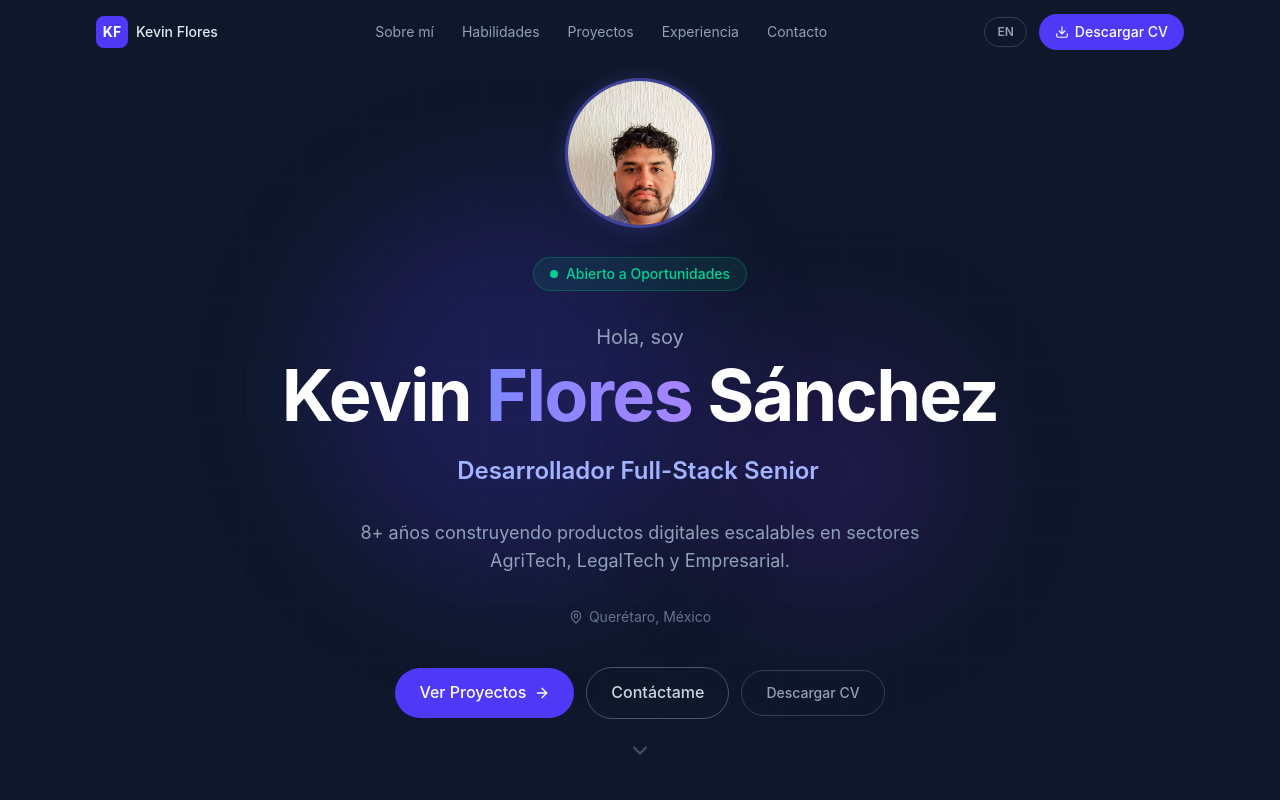
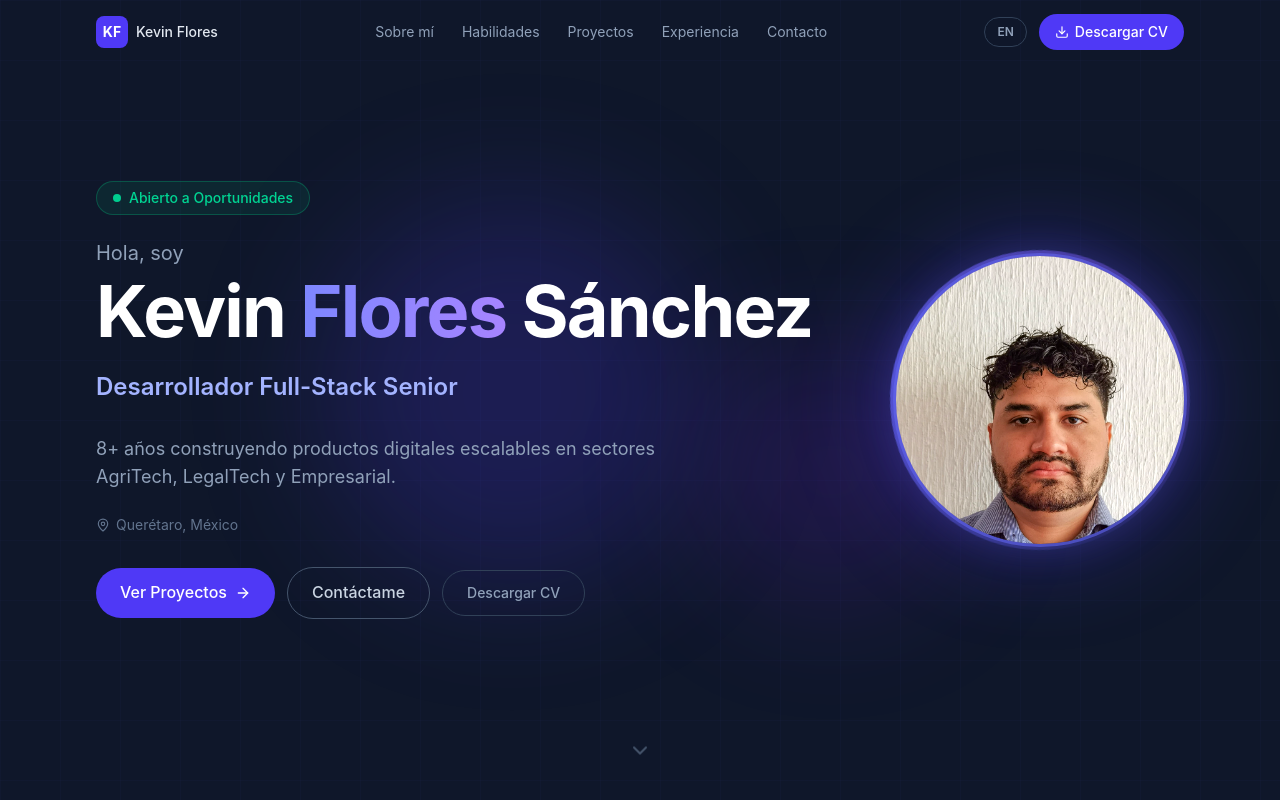
Before and after one commit to kevinflosan/portfolio, a Next.js app: page /portfolio/es in a window 1280 px wide. Shown: the top 800 px of the page. Built offline with nearby package versions, Linux system fonts and the light colour scheme.

Commit message:
Cambios en la imagen

```diff
--- a/app/globals.css
+++ b/app/globals.css
@@ -44,3 +44,8 @@ body {
 ::-webkit-scrollbar-thumb:hover {
   background: #6366f1;
 }
+
+@keyframes spin {
+  from { transform: rotate(0deg); }
+  to { transform: rotate(360deg); }
+}
--- a/components/Hero.tsx
+++ b/components/Hero.tsx
@@ -78,28 +78,13 @@ export default function Hero({ locale }: { locale: string }) {
       <div className="absolute top-1/4 left-1/4 w-96 h-96 bg-indigo-600/20 rounded-full blur-3xl pointer-events-none" />
       <div className="absolute bottom-1/4 right-1/4 w-64 h-64 bg-violet-600/15 rounded-full blur-3xl pointer-events-none" />
 
-      <div className="relative z-10 max-w-4xl mx-auto px-4 sm:px-6 lg:px-8 text-center">
-        {/* Profile photo */}
-        <div className="flex justify-center mb-8">
-          <div
-            className="relative w-32 h-32 sm:w-36 sm:h-36 rounded-full overflow-hidden transition-transform duration-300 hover:scale-105"
-            style={{
-              boxShadow: '0 0 0 3px rgba(99,102,241,0.5), 0 0 24px rgba(99,102,241,0.3)',
-            }}
-          >
-            <img
-              src="/portfolio/kevin-foto.jpg"
-              alt="Kevin Flores Sánchez"
-              className="w-full h-full object-cover object-top"
-              style={{
-                filter: 'contrast(1.08) brightness(1.06) saturate(1.1)',
-              }}
-            />
-          </div>
-        </div>
+      <div className="relative z-10 max-w-6xl mx-auto px-4 sm:px-6 lg:px-8 w-full">
+        <div className="flex flex-col-reverse lg:flex-row items-center justify-between gap-12 lg:gap-16">
 
+          {/* Left: text content */}
+          <div className="flex-1 text-center lg:text-left">
             {/* Open to work badge */}
-        <div className="inline-flex items-center gap-2 px-4 py-1.5 mb-8 rounded-full border border-emerald-500/30 bg-emerald-500/10 text-emerald-400 text-sm font-medium">
+            <div className="inline-flex items-center gap-2 px-4 py-1.5 mb-6 rounded-full border border-emerald-500/30 bg-emerald-500/10 text-emerald-400 text-sm font-medium">
               <span className="w-2 h-2 rounded-full bg-emerald-400 animate-pulse" />
               {t('openToWork')}
             </div>
@@ -115,7 +100,7 @@ export default function Hero({ locale }: { locale: string }) {
             </h1>
 
             {/* Typewriter role */}
-        <div className="h-10 sm:h-12 flex items-center justify-center mb-6">
+            <div className="h-10 sm:h-12 flex items-center justify-center lg:justify-start mb-6">
               <span className="text-lg sm:text-2xl font-semibold text-indigo-300">
                 {displayText}
                 <span
@@ -127,18 +112,18 @@ export default function Hero({ locale }: { locale: string }) {
             </div>
 
             {/* Description */}
-        <p className="text-slate-400 text-base sm:text-lg max-w-xl mx-auto mb-8">
+            <p className="text-slate-400 text-base sm:text-lg max-w-xl mx-auto lg:mx-0 mb-6">
               {t('description')}
             </p>
 
             {/* Location */}
-        <div className="flex items-center justify-center gap-1.5 text-slate-500 text-sm mb-10">
+            <div className="flex items-center justify-center lg:justify-start gap-1.5 text-slate-500 text-sm mb-8">
               <MapPin size={14} />
               <span>{t('location')}</span>
             </div>
 
             {/* CTAs */}
-        <div className="flex flex-col sm:flex-row items-center justify-center gap-3">
+            <div className="flex flex-col sm:flex-row items-center justify-center lg:justify-start gap-3">
               <button
                 onClick={scrollToProjects}
                 className="flex items-center gap-2 px-6 py-3 bg-indigo-600 hover:bg-indigo-500 text-white font-medium rounded-full transition-all hover:scale-105 active:scale-95"
@@ -162,6 +147,45 @@ export default function Hero({ locale }: { locale: string }) {
             </div>
           </div>
 
+          {/* Right: profile photo */}
+          <div className="flex-shrink-0 flex items-center justify-center">
+            <div className="relative">
+              {/* Outer rotating ring */}
+              <div
+                className="absolute inset-0 rounded-full"
+                style={{
+                  background: 'conic-gradient(from 0deg, rgba(99,102,241,0.8), rgba(139,92,246,0.4), rgba(99,102,241,0.1), rgba(99,102,241,0.8))',
+                  padding: '3px',
+                  animation: 'spin 8s linear infinite',
+                  borderRadius: '50%',
+                  margin: '-6px',
+                }}
+              />
+              {/* Glow behind photo */}
+              <div className="absolute inset-0 rounded-full bg-indigo-600/30 blur-2xl scale-110 pointer-events-none" />
+              {/* Photo container */}
+              <div
+                className="relative w-56 h-56 sm:w-64 sm:h-64 lg:w-72 lg:h-72 rounded-full overflow-hidden transition-transform duration-300 hover:scale-105"
+                style={{
+                  boxShadow: '0 0 0 3px rgba(99,102,241,0.6), 0 0 40px rgba(99,102,241,0.25)',
+                }}
+              >
+                <img
+                  src="/portfolio/kevin-foto.jpg"
+                  alt="Kevin Flores Sánchez"
+                  className="w-full h-full object-cover"
+                  style={{
+                    objectPosition: '50% 15%',
+                    filter: 'contrast(1.08) brightness(1.06) saturate(1.1)',
+                  }}
+                />
+              </div>
+            </div>
+          </div>
+
+        </div>
+      </div>
+
       {/* Scroll indicator */}
       <div className="absolute bottom-8 left-1/2 -translate-x-1/2 animate-bounce text-slate-600">
         <ChevronDown size={24} />
```
Also changed, not shown: .claude/settings.local.json (added). Lines whose indentation alone changed are shown as unchanged.
